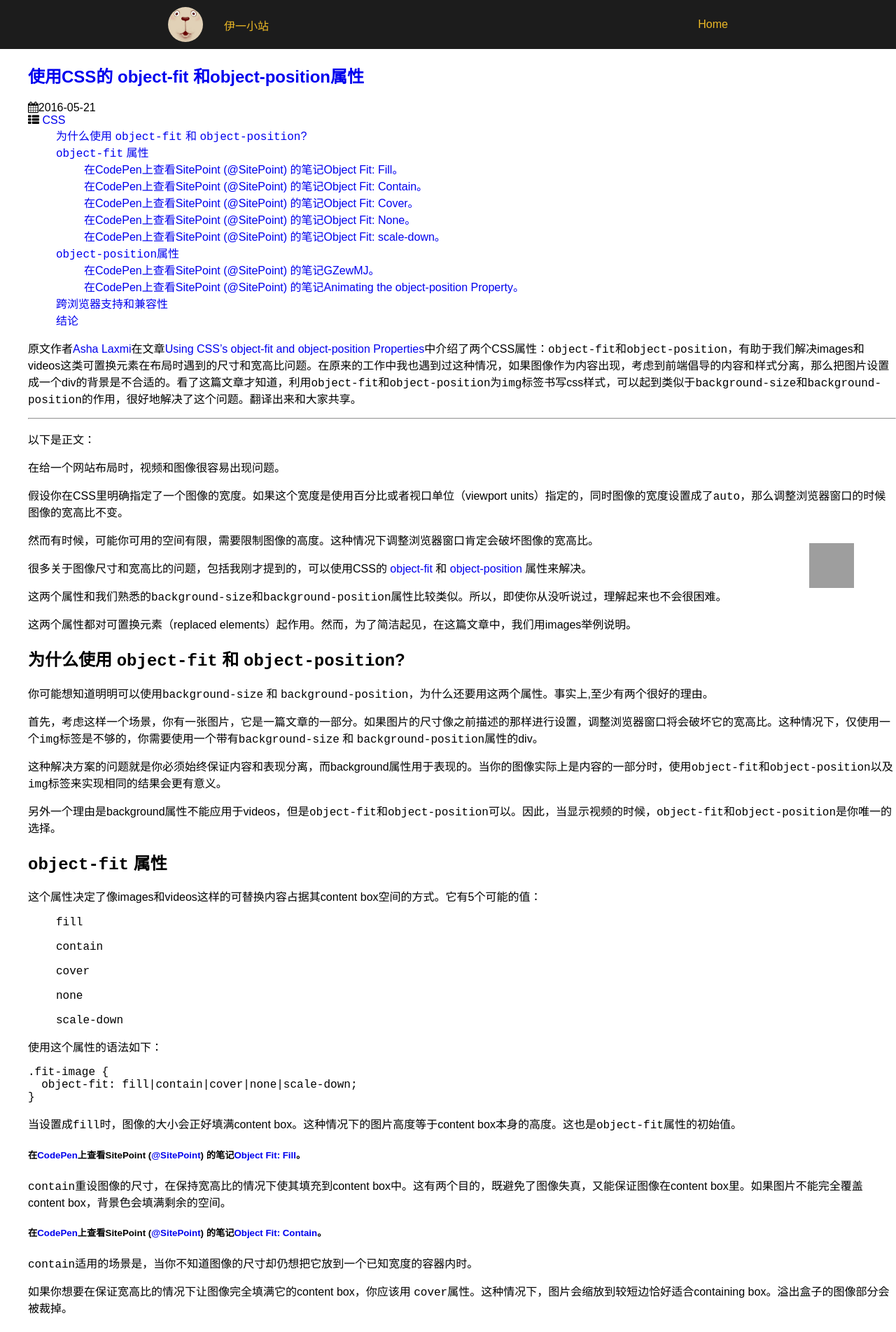
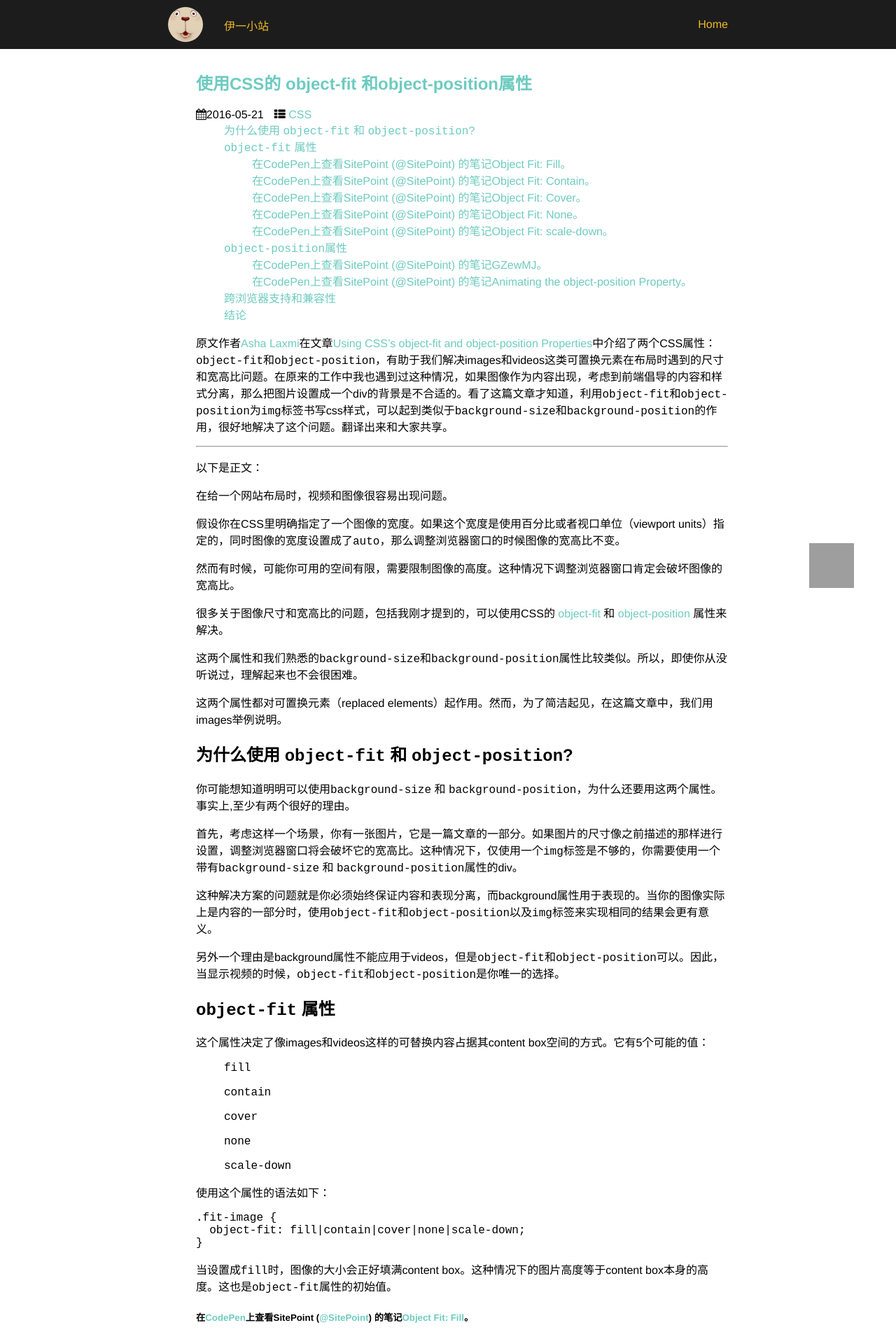
Before and after one commit to qijunxin/qijunxin.github, a Jekyll site: the page built from index.html, in a window 1280 px wide. Shown: the top 1903 px of the page at 70% size. Built offline with Jekyll 4.4.1, drawn with Linux system fonts in a browser that asks for light colours; the list of posts is cut into pages by our own code; comment, search, counter and statistics services are not loaded; grey boxes are pictures that could not be loaded.

Commit message:
main background

```diff
--- a/_includes/head.html
+++ b/_includes/head.html
@@ -12,7 +12,7 @@
     <link rel="stylesheet" href="{{ " /css/fontawesome/css/font-awesome.min.css " | prepend: site.baseurl }}">
     <link rel="stylesheet" href="{{ " /css/header.css " | prepend: site.baseurl }}">
     <link rel="stylesheet" href="{{ " /css/footer.css " | prepend: site.baseurl }}">
-    <link rel="stylesheet" href="{{ " /css/post.css " | prepend: site.baseurl }}">
+    <link rel="stylesheet" href="{{ " /css/main.css " | prepend: site.baseurl }}">
     <link rel="stylesheet" href="{{ " /css/backToTop.css " | prepend: site.baseurl }}">
 
 {% if site.baidu_tongji_id %}
--- /dev/null
+++ b/css/main.css
@@ -0,0 +1,17 @@
+.container {
+	width: 800px;
+	margin: 0 auto;
+	padding: 10px 100px;
+}
+.container .post-link {
+
+}
+/*文章样式*/
+.page .label {
+    margin-top: 16px;
+    overflow: hidden;
+}
+.page .label .label-card {
+    float: left;
+    margin-right: 15px;
+}
--- a/css/post.css
+++ /dev/null
@@ -1,8 +0,0 @@
-.container {
-	width: 800px;
-	margin: 0 auto;
-	padding: 10px 50px;
-}
-.container .post-title {
-
-}
--- a/index.html
+++ b/index.html
@@ -3,7 +3,7 @@
 ---
 
 <div class="page clearfix" index>
-    <div class="left">
+    <div class="container">
         <ul>
             {% for post in paginator.posts %}
               <li>
```
Also changed, not shown: css/normalize.css, img/background.png (added), 13 other files.
